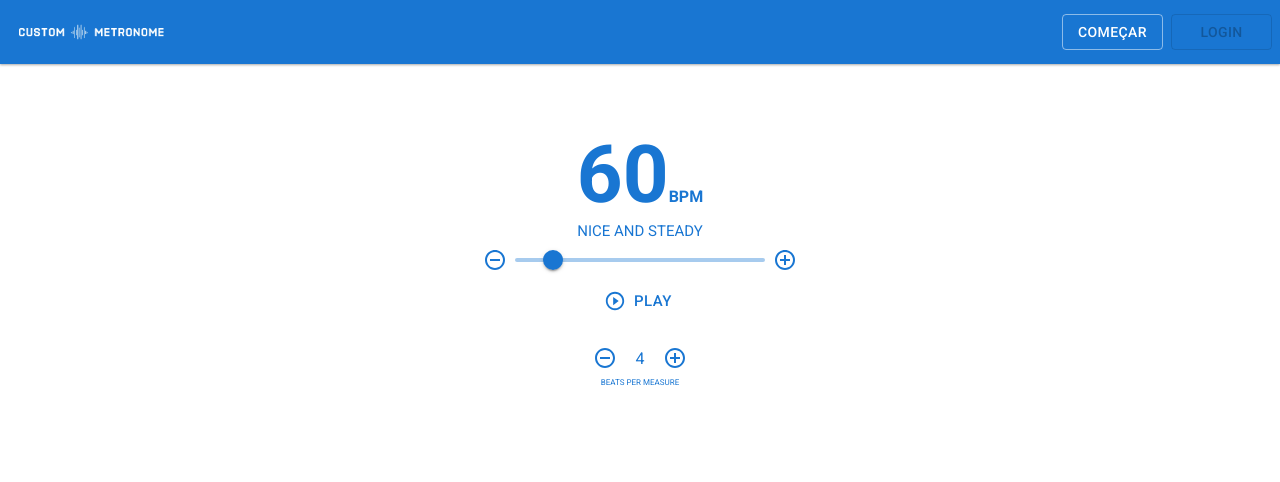
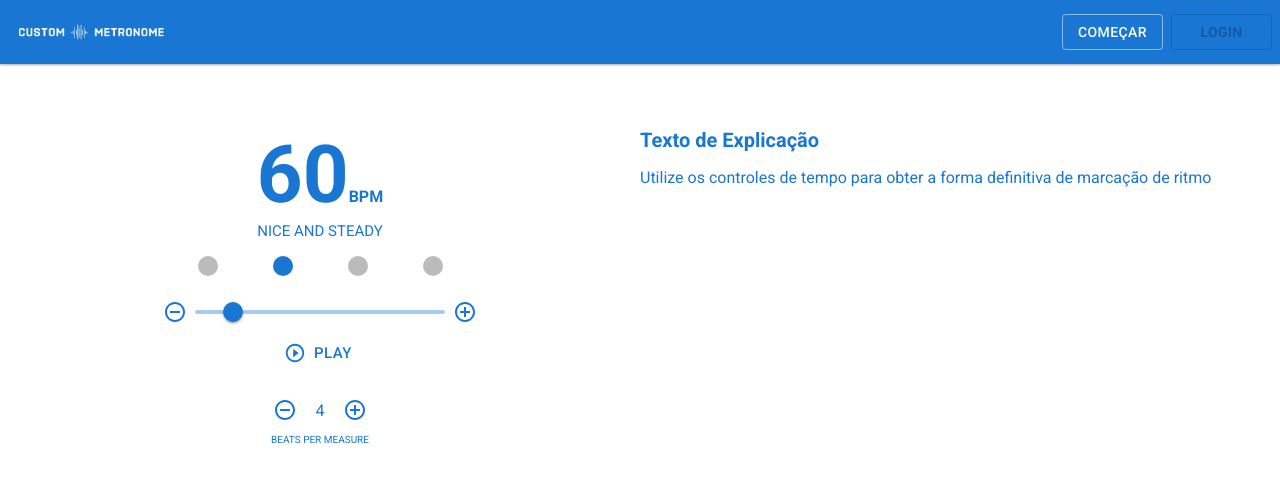
Before and after one commit to Gabriel-Barbosa-de-Oliveira/custom-metronome, a React (Create React App) app in the folder custom-metronome/: page /metronome in a window 1280 px wide. Shown: the top 482 px of the page. Built offline with nearby package versions, Linux system fonts and the light colour scheme; no server answers.

Commit message:
Inicio Layout Tempo Customizado

```diff
--- a/custom-metronome/src/components/Landing/Landing.tsx
+++ b/custom-metronome/src/components/Landing/Landing.tsx
@@ -1,6 +1,6 @@
 import React, { Component } from 'react'
 import Branding from '../../partials/Branding/Branding'
-import HeaderMenu from '../../partials/HeaderMenu/HeaderMenu'
+import HeaderMenu from '../../shared/partials/HeaderMenu/HeaderMenu'
 
 export default class Landing extends Component {
     render() {
--- a/custom-metronome/src/components/Metronome/Metronome.scss
+++ b/custom-metronome/src/components/Metronome/Metronome.scss
@@ -1,5 +1,3 @@
-
-
 * {
     margin: 0;
     padding: 0;
@@ -10,20 +8,22 @@
 }
 
 .metronome {
-    display: flex;
-    flex-direction: column;
+    display: grid;
+    grid-template-columns: repeat(2, 1fr);
     height: 250px;
-    justify-content: space-between;
 }
+
 .bpm-display {
     width: 100%;
     text-align: center;
     color: #1976d2;
     font-weight: bold;
 }
+
 .bpm-display .tempo {
     font-size: 5em;
 }
+
 .tempo-text {
     font-size: 15px;
     text-transform: uppercase;
@@ -46,13 +46,16 @@
     text-align: center;
     cursor: pointer;
 }
+
 .tempo-settings .adjust-tempo-btn:hover {
     background: #64748B;
     color: #fff;
 }
+
 .tempo-settings .decrease-tempo {
     line-height: 25px;
 }
+
 .tempo-settings .increase-tempo {
     line-height: 32px;
 }
@@ -63,13 +66,13 @@
     margin-bottom: 16px;
 }
 
-.beats-number-container{
+.beats-number-container {
     width: 30px;
     justify-content: center;
     display: flex;
 }
 
-.slider-container{
+.slider-container {
     width: 250px;
     display: flex;
     justify-content: center;
@@ -77,7 +80,37 @@
 
 
 .beats-per-measure-text {
+    margin-top: 4px;
     text-align: center;
-    font-size: 0.5em;
+    font-size: 10px;
     text-transform: uppercase;
 }
+
+.sub-text {
+
+    h1 {
+        font-size: 20px;
+    }
+
+    p {
+        margin-top: 16px;
+    }
+}
+
+.pulse-controller-container {
+    align-self: center;
+    display: flex;
+    justify-content: center;
+    margin: 16px 0;
+}
+
+@media only screen and (max-width: 480px) {
+    .metronome {
+        grid-template-columns: 1fr;
+        grid-gap: 32px;
+    }
+
+    .sub-text {
+        padding: 16px;
+    }
+}
--- a/custom-metronome/src/components/Metronome/Metronome.tsx
+++ b/custom-metronome/src/components/Metronome/Metronome.tsx
@@ -1,12 +1,13 @@
 import { Button, Slider } from '@mui/material';
 import { Component } from 'react';
-import NumberController from '../../shared/partials/NumberController';
+import NumberController from '../../shared/partials/NumberController/NumberController';
 import PlayCircleOutlineIcon from '@mui/icons-material/PlayCircleOutline';
 import StopCircleOutlinedIcon from '@mui/icons-material/StopCircleOutlined';
 import "./Metronome.scss";
 import Timer from '../../shared/services/timer';
 import { Howl, Howler } from 'howler';
-import HeaderMenu from '../../partials/HeaderMenu/HeaderMenu';
+import HeaderMenu from '../../shared/partials/HeaderMenu/HeaderMenu';
+import PulseController from '../../partials/PulseController/PulseController';
 
 type IMetronomeState = {
     isPlaying: boolean,
@@ -120,7 +121,6 @@ export default class Metronome extends Component<{}, IMetronomeState>{
                 beatsNumber: newValue,
                 count: 0
             })
-            // this.setNewMetronomeInstance()
         }
     }
     checkIfBeatNumberIsValid = (value: number) => {
@@ -136,11 +136,15 @@ export default class Metronome extends Component<{}, IMetronomeState>{
                 <HeaderMenu />
                 <section className="container">
                     <section className="metronome">
+                        <section>
                             <div className="bpm-display">
                                 <span className="tempo">{metronomeValue}</span>
                                 <span className="bpm">BPM</span>
                             </div>
                             <div className="tempo-text">Nice and steady</div>
+                            <section className='pulse-controller-container'>
+                                <PulseController />
+                            </section>
                             <NumberController onButtonClick={this.handleBeatChange} component={
                                 <div className='slider-container'>
 
@@ -158,19 +162,25 @@ export default class Metronome extends Component<{}, IMetronomeState>{
                             } />
 
                             <section className="action-button">
-
                                 <Button size="large" startIcon={currentPlayStatusComponent} onClick={this.handlePlayStatus}>
                                     {currentPlayStatusText}
                                 </Button>
-
                             </section>
 
                             <NumberController onButtonClick={this.handleMeasuresChange} component={
                                 <div className="beats-number-container">{beatsNumber}</div>
                             } />
 
-                        <span className="beats-per-measure-text">Beats per measure</span>
-
+                            <div className="beats-per-measure-text">
+                                <span >Beats per measure</span>
+                            </div>
+                        </section>
+                        <section>
+                            <div className='sub-text'>
+                                <h1>Texto de Explicação</h1>
+                                <p>Utilize os controles de tempo para obter a forma definitiva de marcação de ritmo</p>
+                            </div>
+                        </section>
                     </section>
                 </section>
 
--- /dev/null
+++ b/custom-metronome/src/partials/PulseController/PulseController.scss
@@ -0,0 +1,24 @@
+.pulse-control-container{
+    display: flex;
+    justify-content: space-around;
+    width: 300px;
+}
+
+.active {
+    background-color: #1976d2 !important;
+}
+
+.dot {
+    height: 20px;
+    width: 20px;
+    background-color: #bbb;
+    border-radius: 50%;
+    display: inline-block;
+    cursor: pointer;
+}
+
+@media only screen and (max-width: 480px) {
+    .pulse-control-container{
+        width: 90%;
+    }
+}
--- /dev/null
+++ b/custom-metronome/src/partials/PulseController/PulseController.tsx
@@ -0,0 +1,14 @@
+import React, { Component } from 'react'
+import "./PulseController.scss";
+export default class PulseController extends Component {
+    render() {
+        return (
+            <div className='pulse-control-container'>
+                <span className="dot"></span>
+                <span className="dot active"></span>
+                <span className="dot"></span>
+                <span className="dot"></span>
+            </div>
+        )
+    }
+}
--- a/custom-metronome/src/partials/HeaderMenu/HeaderMenu.tsx
+++ b/custom-metronome/src/shared/partials/HeaderMenu/HeaderMenu.tsx
@@ -3,7 +3,7 @@ import Button from '@mui/material/Button';
 
 import "./HeaderMenu.scss";
 import { ThemeProvider } from '@mui/material/styles';
-import newTheme from '../../shared/services/button-color-creator.service';
+import newTheme from '../../services/button-color-creator.service';
 import { Link } from 'react-router-dom';
 import Drawer from '@mui/material/Drawer';
 import List from '@mui/material/List';
@@ -23,7 +23,7 @@ export default class HeaderMenu extends Component<{}, any> {
         }
     }
     render() {
-        const imgUrl: string = require("../../assets/img/logo-white.png");
+        const imgUrl: string = require("../../../assets/img/logo-white.png");
 
         const toggleDrawer =
             (anchor: string, open: boolean) =>
--- a/custom-metronome/src/shared/partials/NumberController.tsx
+++ b/custom-metronome/src/shared/partials/NumberController/NumberController.tsx
@@ -1,5 +1,5 @@
 import { IconButton } from '@mui/material';
-import { INumberController } from '../interfaces/INumberController';
+import { INumberController } from '../../interfaces/INumberController';
 import AddCircleOutlineIcon from '@mui/icons-material/AddCircleOutline';
 import RemoveCircleOutlineIcon from '@mui/icons-material/RemoveCircleOutline';
 
```
Also changed, not shown: custom-metronome/src/shared/partials/HeaderMenu/HeaderMenu.scss (renamed from custom-metronome/src/partials/HeaderMenu/HeaderMenu.scss), custom-metronome/src/shared/partials/NumberController/NumberController.scss (renamed from custom-metronome/src/shared/partials/NumberController.scss). Lines whose indentation alone changed are shown as unchanged.
